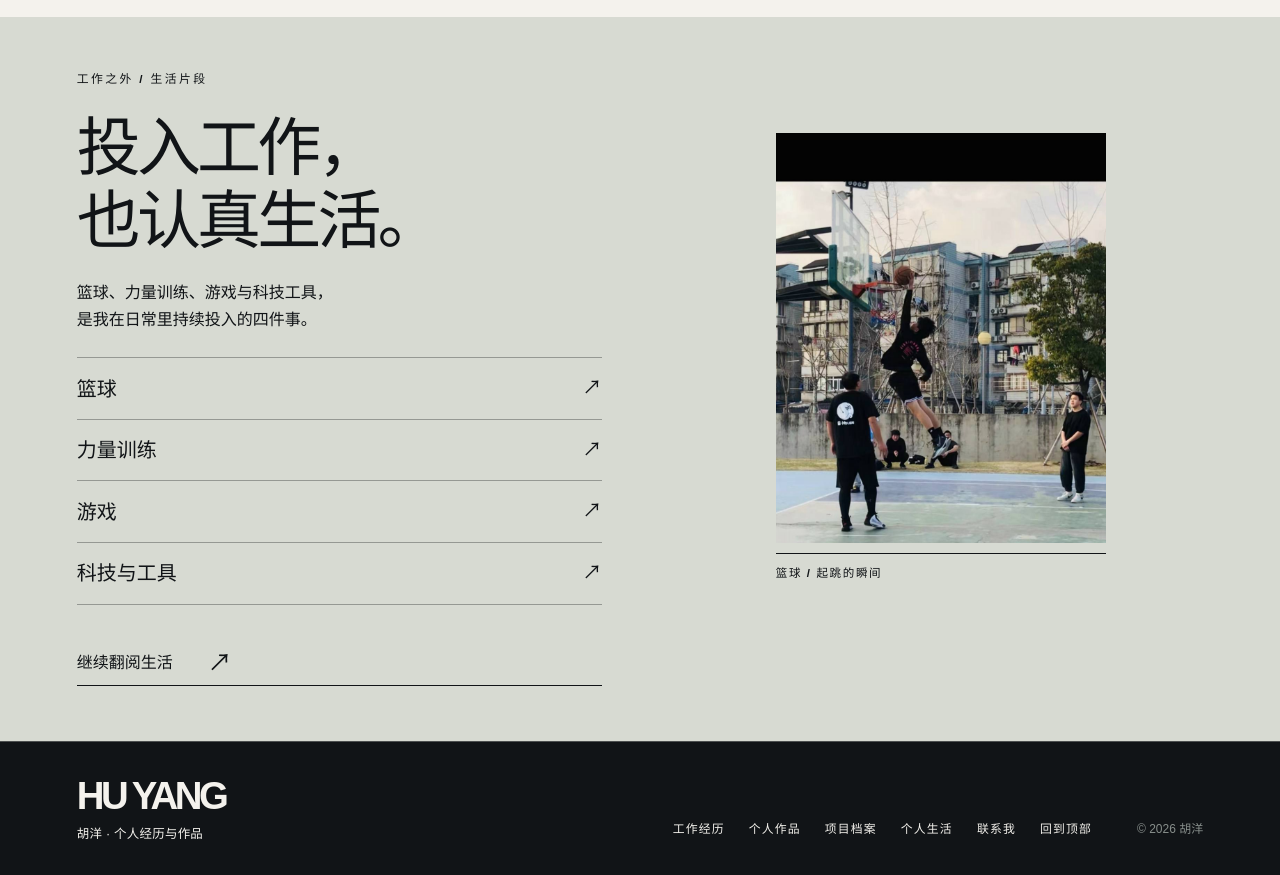
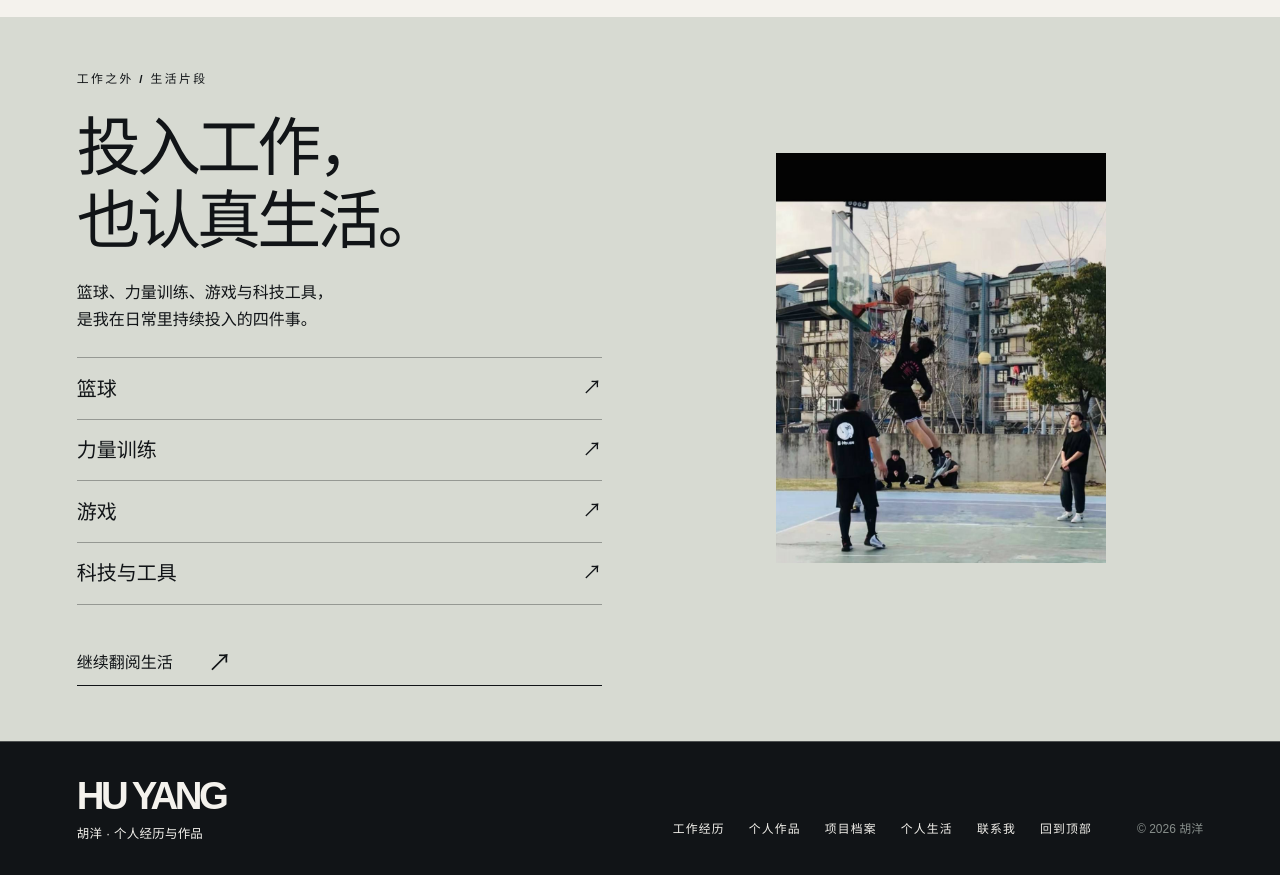
Before and after one commit to 2Y-hy/2Y-hy.github.io, a plain HTML site: page index.html in a window 1280 px wide. Shown: the part 3980-4855 px from the top of the page. Drawn offline with Linux system fonts and the light colour scheme.

Commit message:
Remove basketball photo caption from homepage

```diff
--- a/index.html
+++ b/index.html
@@ -50,6 +50,6 @@
 </section>
 <section class="home-portfolio universe-section" id="portfolio" aria-labelledby="portfolio-title"><div class="section-index">个人创作 / AIGC 视频</div><div class="lab-intro"><h2 id="portfolio-title">让想法，<br>成为画面。</h2><p>个人 AIGC 视频作品集（两个网盘内容相同），含完整成片、制作案例及 AI 工作流详解</p></div><div class="portfolio-links"><a href="https://pan.quark.cn/s/d2d1b642a503" target="_blank" rel="noopener noreferrer">夸克网盘 · 查看作品</a><a href="https://pan.baidu.com/s/5IyargfTl4--kJ3UV87_C0w" target="_blank" rel="noopener noreferrer">百度网盘 · 查看作品</a></div></section>
 <section class="home-lab universe-section" id="experiments" aria-labelledby="project-title"><div class="section-index">个人项目 / 业务与工具</div><div class="lab-intro"><h2 id="project-title">从业务问题，<br>到工具实践。</h2><p>围绕接触过的工程台账与项目协同场景，整理需求，与 Codex 协作推进原型，再通过测试和验收检查结果。</p></div><div class="home-projects"><a href="railcost.html"><span>个人项目</span><strong>轨算</strong><small>工程费用管理原型 · 查看需求梳理、AI 协作与验证过程</small><b aria-hidden="true">↗</b></a></div><a class="editorial-link" href="lab.html">查看项目档案 <span aria-hidden="true">↗</span></a></section>
-<section class="home-life moments-section universe-section" id="moments" aria-labelledby="life-title"><div class="section-index">工作之外 / 生活片段</div><div class="moments-heading"><h2 id="life-title">投入工作，<br>也认真生活。</h2><p>篮球、力量训练、游戏与科技工具，<br>是我在日常里持续投入的四件事。</p></div><figure class="moment-photo moment-primary"><img src="assets/basketball-moment.jpg" width="948" height="1280" alt="胡洋在篮球场跃起，持球靠近篮筐" loading="lazy"><figcaption>篮球 / 起跳的瞬间</figcaption></figure><div class="obsession-list" id="explore"><a href="life.html#basketball"><strong>篮球</strong><b aria-hidden="true">↗</b></a><a href="life.html#discipline"><strong>力量训练</strong><b aria-hidden="true">↗</b></a><a href="life.html#playground"><strong>游戏</strong><b aria-hidden="true">↗</b></a><a href="life.html#playground"><strong>科技与工具</strong><b aria-hidden="true">↗</b></a></div><a class="editorial-link" href="life.html">继续翻阅生活 <span aria-hidden="true">↗</span></a></section>
+<section class="home-life moments-section universe-section" id="moments" aria-labelledby="life-title"><div class="section-index">工作之外 / 生活片段</div><div class="moments-heading"><h2 id="life-title">投入工作，<br>也认真生活。</h2><p>篮球、力量训练、游戏与科技工具，<br>是我在日常里持续投入的四件事。</p></div><figure class="moment-photo moment-primary"><img src="assets/basketball-moment.jpg" width="948" height="1280" alt="胡洋在篮球场跃起，持球靠近篮筐" loading="lazy"></figure><div class="obsession-list" id="explore"><a href="life.html#basketball"><strong>篮球</strong><b aria-hidden="true">↗</b></a><a href="life.html#discipline"><strong>力量训练</strong><b aria-hidden="true">↗</b></a><a href="life.html#playground"><strong>游戏</strong><b aria-hidden="true">↗</b></a><a href="life.html#playground"><strong>科技与工具</strong><b aria-hidden="true">↗</b></a></div><a class="editorial-link" href="life.html">继续翻阅生活 <span aria-hidden="true">↗</span></a></section>
 </main><footer class="universe-footer"><a class="footer-logo" href="index.html">HU YANG<span>胡洋 · 个人经历与作品</span></a><nav aria-label="页脚导航"><a href="#journey">工作经历</a><a href="#portfolio">个人作品</a><a href="lab.html">项目档案</a><a href="life.html">个人生活</a><a href="#contact">联系我</a><a href="#main">回到顶部</a></nav><small>© 2026 胡洋</small></footer>
 </body></html>
```
